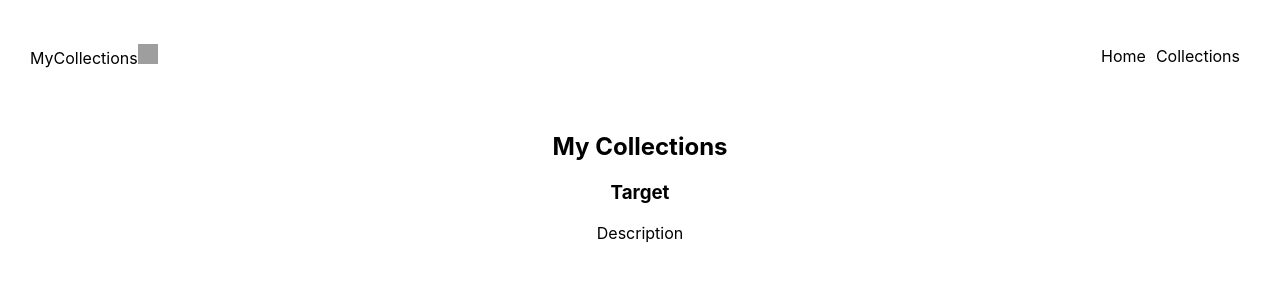
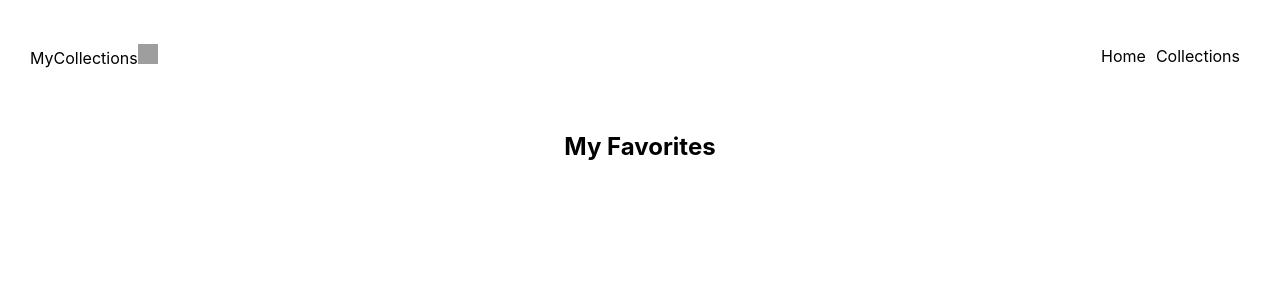
Before and after one commit to GeorgeCloud/my-collections, a React (Create React App) app: page /collections in a window 1280 px wide. Shown: the top 300 px of the page. Built offline with nearby package versions, Linux system fonts and the light colour scheme; grey boxes are pictures that could not be loaded.

Commit message:
add: ability to remove business from collection reducer

```diff
--- a/src/app/reducers.js
+++ b/src/app/reducers.js
@@ -1,10 +1,13 @@
 import { combineReducers } from '@reduxjs/toolkit'
 import businessesReducer from '../features/businesses/businessesThunk'
 import searchReducer from '../features/search/searchSlice'
+import collectionsReducer from '../features/collections/collectionsSlice'
+
 
 const reducer = combineReducers({
     searchReducer,
-    businessesReducer
+    businessesReducer,
+    collectionsReducer
 })
 
 export default reducer
--- /dev/null
+++ b/src/components/AddRemoveCollctnBtn.js
@@ -0,0 +1,20 @@
+import { addToCollection, removeFromCollection } from '../features/collections/collectionsSlice'
+import { useSelector, useDispatch } from 'react-redux';
+
+export default function AddRemoveCollctnBtn({ business }){
+    const myCollections = useSelector(state => state.collectionsReducer.value)
+    const dispatch = useDispatch();
+    const inCollection = myCollections.includes(business)
+
+    return (
+            <button
+                className='cta-btn hover-effect'
+                onClick={() => {
+                    inCollection
+                    ? dispatch(removeFromCollection(business))
+                    : dispatch(addToCollection(business))
+                    }}
+                >{inCollection? 'Remove' : 'Add'}
+            </button>
+    )
+}
--- a/src/components/BusinessCard.js
+++ b/src/components/BusinessCard.js
@@ -1,12 +1,12 @@
 import Categories from './Categories'
 import pinIcon from '../assets/pin.png';
+import AddRemoveCollctnBtn from './AddRemoveCollctnBtn'
 
 function BusinessCard(props){
     const { business } = props;
-
     return (
             <div className="business-card">
-                <a href={business.url} target="_blank">
+                <a href={business.url} target="_blank" rel="noreferrer">
 
                     <div className='thumbnail'>
                         <img src={ business.image_url } alt="Business Thumbnail"></img>
@@ -34,7 +34,7 @@ function BusinessCard(props){
                     </div>
 
                     <div className='right-div'>
-                        <button className='cta-btn hover-effect'>Add</button>
+                        <AddRemoveCollctnBtn business={business}/>
                     </div>
                 </div>
             </div>
--- a/src/components/Collections.js
+++ b/src/components/Collections.js
@@ -1,14 +1,17 @@
+import { useSelector } from 'react-redux';
+
+import BusinessCard from './BusinessCard'
 function Collections(){
+    const myCollections = useSelector(state => state.collectionsReducer.value)
+
     return (
         <div className='Collections'>
-            <h2>My Collections</h2>
-            {/* Add thumbnail; first picture of first business */}
-
-            <div className='single-collection'>
-                {/* <img></img> */}
-                <h3>Target</h3>
-                <p>Description</p>
-            </div>
+            <h2>My Favorites</h2>
+            {myCollections.map(collection => {
+                return (
+                    <BusinessCard business={collection}></BusinessCard>
+                )
+            })}
         </div>
     )
 }
--- a/src/components/Home.js
+++ b/src/components/Home.js
@@ -2,6 +2,7 @@ import '../styles/Home.css'
 import { useSelector } from 'react-redux'
 import SearchBusiness from './SearchBusiness'
 import SearchResults from './SearchResults'
+import LoadingScreen from './LoadingScreen'
 
 function Home(){
     // Reminder: rename state object names -> https://redux.js.org/usage/structuring-reducers/using-combinereducers
@@ -16,7 +17,8 @@ function Home(){
                 <SearchBusiness/>
             </div>
 
-            <SearchResults businesses={businesses}/>
+            {/* <SearchResults businesses={businesses}/> */}
+            <LoadingScreen />
         </main>
     )
 }
--- /dev/null
+++ b/src/components/LoadingScreen.js
@@ -0,0 +1,12 @@
+import loadingGif from '../assets/loading.gif'
+
+export default function LoadingScreen(){
+    return (
+        <div>
+            <img
+                className='loadingGif'
+                src={loadingGif}
+                alt='Loading screen gif'/>
+        </div>
+    )
+}
--- /dev/null
+++ b/src/features/collections/collectionsSlice.js
@@ -0,0 +1,19 @@
+import { createSlice } from "@reduxjs/toolkit";
+
+export const collectionsSlice = createSlice({
+    name: 'collections',
+    initialState: {
+        value: []
+    },
+    reducers: {
+        addToCollection: (state, action) => {state.value.push(action.payload)},
+        removeFromCollection: (state, action) => {
+            console.log(action.payload)
+        },
+
+    },
+})
+
+export const { addToCollection, removeFromCollection } = collectionsSlice.actions
+
+export default collectionsSlice.reducer
```
Also changed, not shown: src/assets/loading.gif (added).
